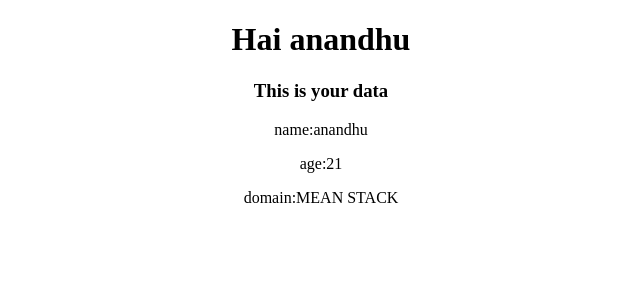
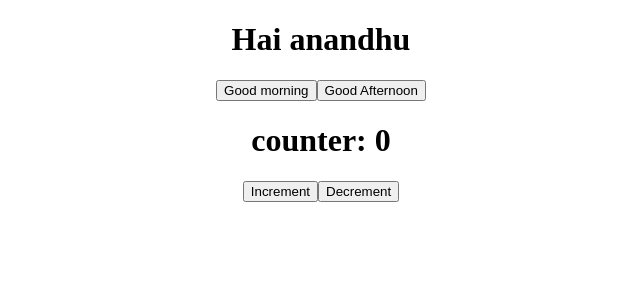
Before and after one commit to anandhu657/180-days-coding-challenge, an Angular app: page / in a window 1280 px wide. Shown: the top 300 px of the page, without its empty margins (319-959 px from the left). Built offline with nearby package versions, Linux system fonts and the light colour scheme.

Commit message:
Event handling

```diff
--- a/src/app/app.component.html
+++ b/src/app/app.component.html
@@ -1,7 +1,9 @@
 <div style="text-align: center;">
-  <h1>Hai {{name}}</h1>
-  <h3>This is your data</h3>
-  <p>name:{{data.name}}</p>
-  <p>age:{{data.age}}</p>
-  <p>domain:{{data.domain}}</p>
+  <h1>Hai {{name}} {{wish}}</h1>
+  <button (click)="goodMorning()">Good morning</button>
+  <button (click)="goodAfternoon()">Good Afternoon</button>
+
+  <h1>counter: {{counter}}</h1>
+  <button (click)="increment()">Increment</button>
+  <button (click)="decrement()">Decrement</button>
 </div>
--- a/src/app/app.component.ts
+++ b/src/app/app.component.ts
@@ -7,9 +7,21 @@ import { Component } from '@angular/core';
 })
 export class AppComponent {
   public name = "anandhu";
-  public data = {
-    name: "anandhu",
-    age: 21,
-    domain: "MEAN STACK"
+  public wish = ""
+  public counter = 0;
+  goodMorning() {
+    this.wish = "good morning";
+  }
+
+  goodAfternoon() {
+    this.wish = "good afternoon";
+  }
+
+  increment() {
+    this.counter += 1;
+  }
+
+  decrement() {
+    this.counter -= 1;
   }
 }
```
